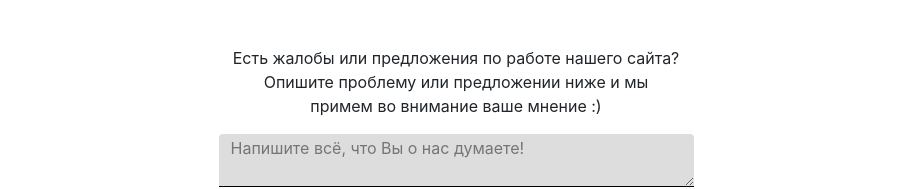
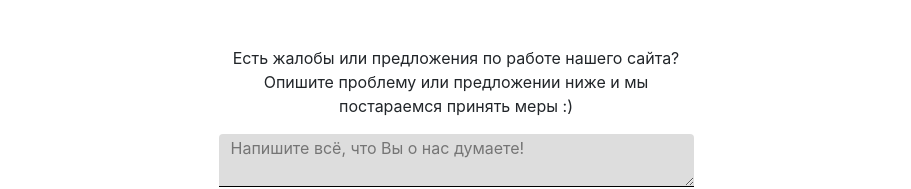
Before and after one commit to babo4ka/sanya_mts, a React (Create React App) app: page / in a window 1280 px wide. Shown: the part 1703-1892 px from the top of the page, without its empty margins (184-1095 px from the left). Built offline with nearby package versions, Linux system fonts and the light colour scheme.

Commit message:
16:51 29.03.2022

```diff
--- a/src/components/ReportWindow.jsx
+++ b/src/components/ReportWindow.jsx
@@ -28,7 +28,7 @@ const ReportWindow = () =>{
             </div>
 
             <div className="row justify-content-center">
-                <span className="col-lg-5 col-8">Опишите проблему или предложении ниже и мы примем во внимание ваше мнение :)</span>
+                <span className="col-lg-5 col-8">Опишите проблему или предложении ниже и мы постараемся принять меры :)</span>
             </div>
 
             <div className="row justify-content-center mt-3">
```
